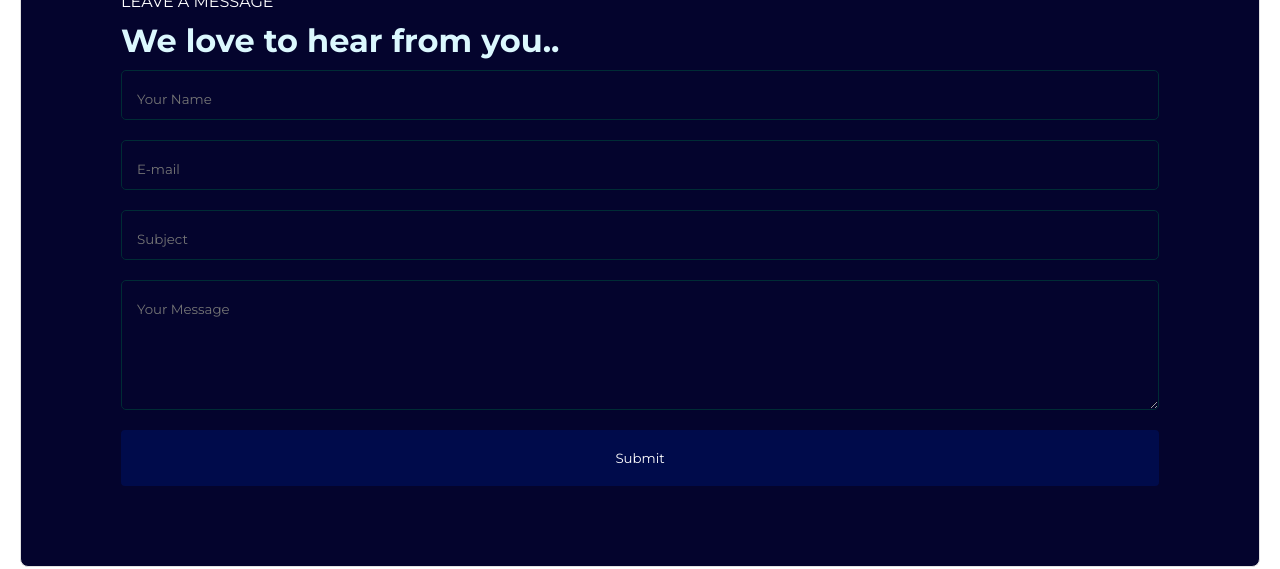
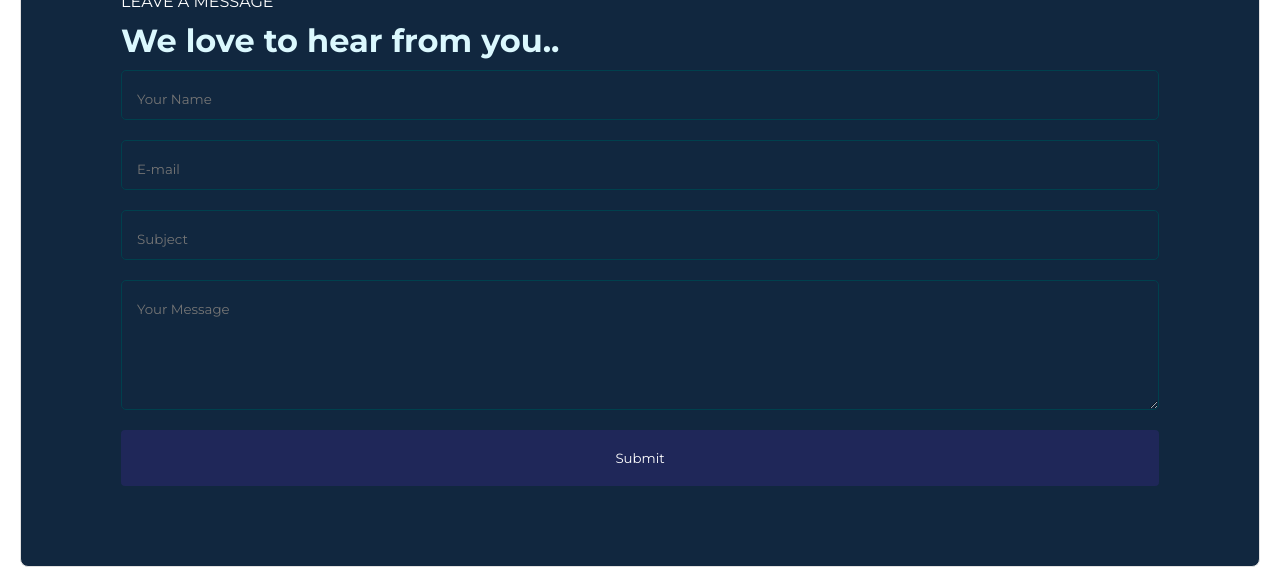
Before and after one commit to lakhan06/legalYodha, a React (Vite) app: page /Contact in a window 1280 px wide. Shown: the part 1053-1622 px from the top of the page. Built offline with nearby package versions, Linux system fonts and the light colour scheme.

Commit message:
about-contact-changes

```diff
--- a/src/pages/contact/contact.css
+++ b/src/pages/contact/contact.css
@@ -50,7 +50,7 @@
     align-items: center;
     border: 1px solid #e1e1e1;
     border-radius: 8px;
-    background-color: rgb(4, 4, 45);
+    background-color: rgb(17, 39, 63);
     margin-bottom: 50px;
 }
 
@@ -68,14 +68,14 @@
     outline:none;
     background-color: transparent;
     margin-bottom:20px;
-    border: 1px solid #002C35;
+    border: 1px solid #00404d;
     color: #dbf8fe;
     border-radius: 5px;
     padding-top: 20px;
 }
 
 #form-details form button{
-    background-color: #000b4b;
+    background-color: #1f2759;
     color: #fff;
     width: 100%;
     height: 100%;
```
